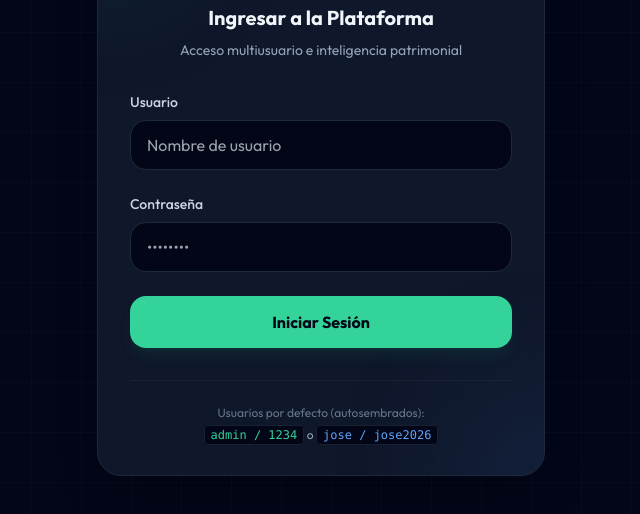
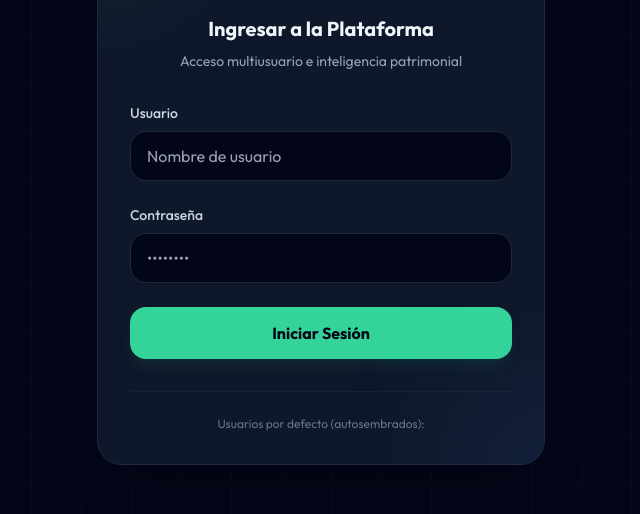
Before and after one commit to Sorca6/WEB-GESTION, a website: page index.html in a window 1280 px wide. Shown: the part 218-732 px from the top of the page, without its empty margins (319-959 px from the left). Drawn offline with nearby package versions, Linux system fonts and the light colour scheme.

Commit message:
Remove default user credentials from index.html
Removed default user credentials from the HTML.

```diff
--- a/index.html
+++ b/index.html
@@ -120,7 +120,6 @@
         <!-- Test credentials helper -->
         <div class="mt-8 pt-6 border-t border-slate-800/60 text-center">
           <p class="text-xs text-slate-500">Usuarios por defecto (autosembrados):</p>
-          <p class="text-xs text-slate-400 mt-1.5"><code class="bg-slate-950 px-1.5 py-0.5 rounded text-emerald-400 border border-slate-800/80">admin / 1234</code> o <code class="bg-slate-950 px-1.5 py-0.5 rounded text-blue-400 border border-slate-800/80">jose / jose2026</code></p>
         </div>
       </div>
     </div>
```
